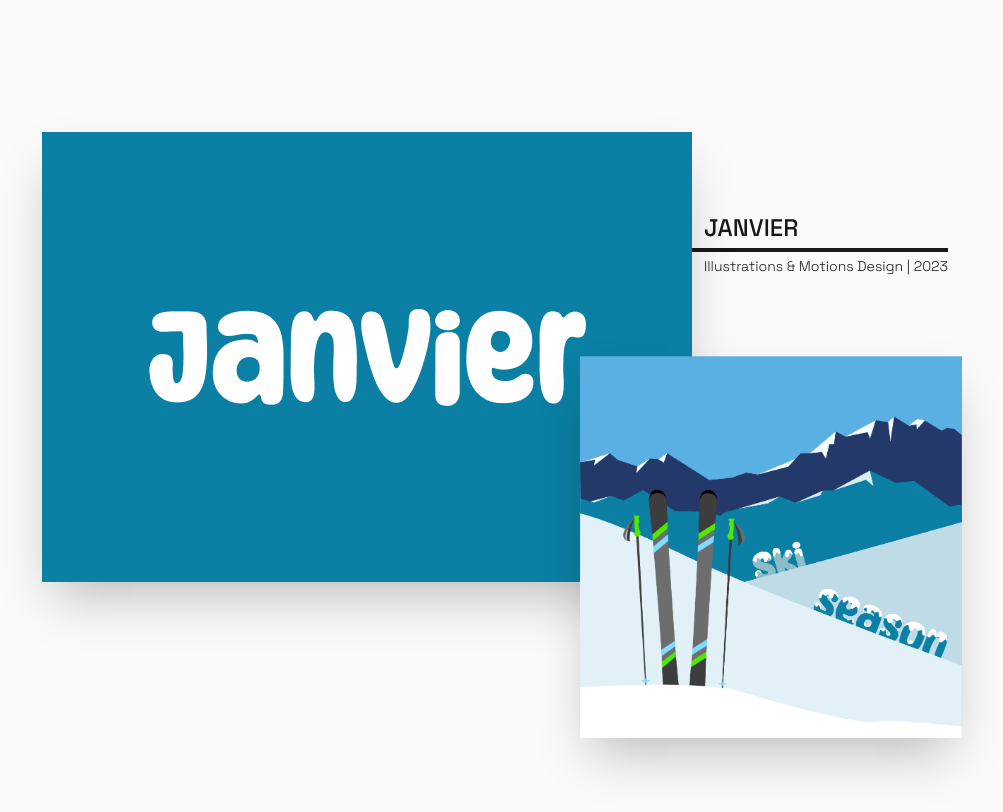
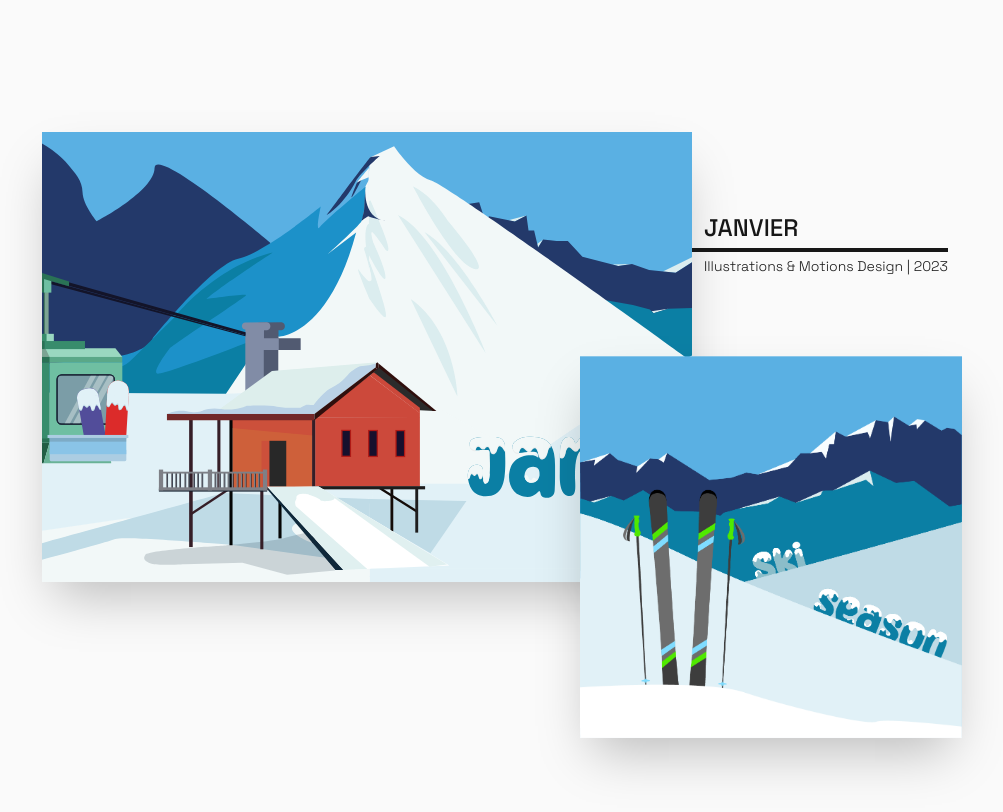
Before and after one commit to duval-justine/Portfolio_Justine_Duval, a Vue app: page / in a window 1280 px wide. Shown: the part 860-1672 px from the top of the page, without its empty margins (214-1217 px from the left). Built offline with nearby package versions, Linux system fonts and the light colour scheme.

Commit message:
Changement de l'image du bloc 1

```diff
--- a/src/components/Bloc1.vue
+++ b/src/components/Bloc1.vue
@@ -2,7 +2,7 @@
     <div class="flex flex-row py-32 px-64">
         <div>
             <div class="container1 overflow-hidden mx-auto shadow-2xl">
-                <img src="../../public/images/Janvier2023_Fond.jpg" class="max-width: 100% h-auto object-cover"
+                <img src="../../public/images/Janvier2023/Janvier2023_Fond.svg" class="w-full h-full object-cover"
                     alt="Mot Janvier sur un fond bleu">
             </div>
         </div>
```
